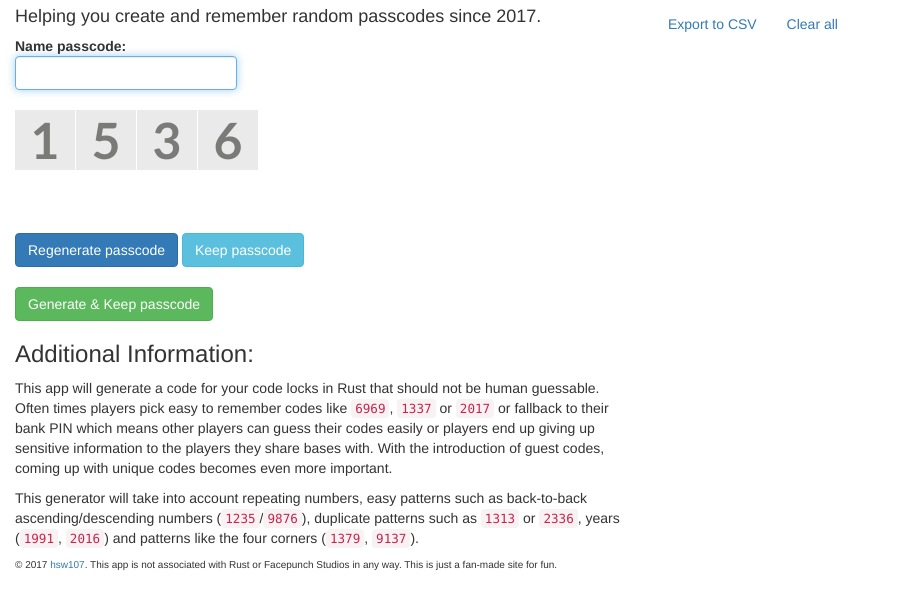
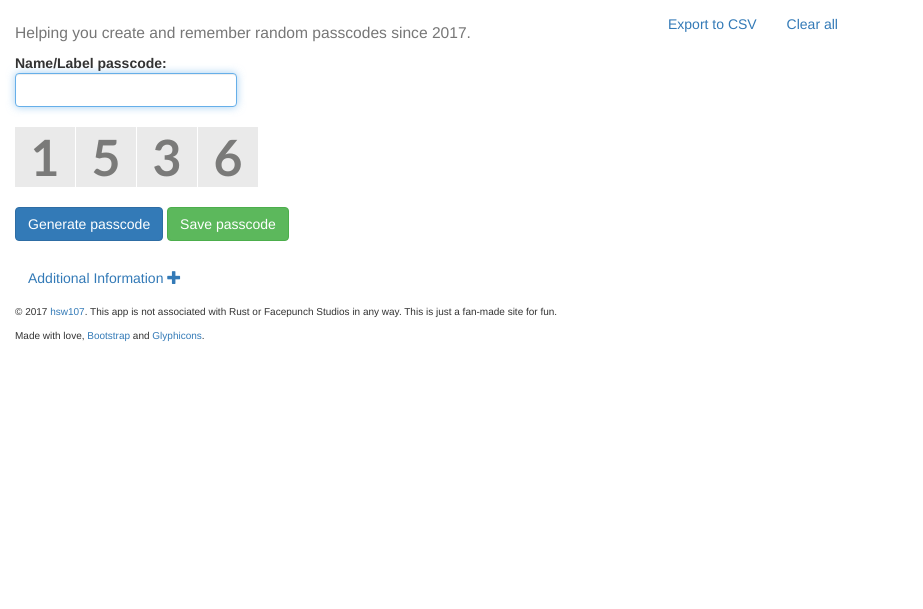
Before and after one commit to hsw107/RustCodeLockCodeGenerator, a plain HTML site: page index.html in a window 1280 px wide. Shown: the part 63-672 px from the top of the page, without its empty margins (0-923 px from the left). Drawn offline with nearby package versions, Linux system fonts and the light colour scheme.

Commit message:
Updated index

```diff
--- a/index.html
+++ b/index.html
@@ -17,27 +17,42 @@
         <div class="row">
             <div class="col-xs-6">
                 <h1>Rust Code Lock Passcode Generator</h1>
-                <h4>Helping you create and remember random passcodes since 2017.</h4>
+                <h3><small>Helping you create and remember random passcodes since 2017.</small></h3>
                 <div class="form-group">
                     <label>
-                        Name passcode:
+                        Name/Label passcode:
                         <input autofocus class="form-control" id="name" type="text" maxlength="24"/>
                     </label>
                 </div>
                 <div>
                     <span class="one num"></span><span class="two num"></span><span class="three num"></span><span class="four num"></span>
                 </div>
-                <h2>&nbsp;</h2>
+                <br/>
 
-                <button class="btn btn-primary" id="generate">Regenerate passcode</button>
-                <button class="btn btn-info" id="keep">Keep passcode</button>
+                <button class="btn btn-primary" id="generate">Generate passcode</button>
+                <button class="btn btn-success" id="keep">Save passcode</button>
                 <br/><br/>
-                <button class="btn btn-success" id="genAndKeep">Generate & Keep passcode</button><br/>
-                <h3>Additional Information:</h3>
-                <p>This app will generate a code for your code locks in Rust that should not be human guessable. Often times players pick easy to remember codes like <code>6969</code>, <code>1337</code>  or <code>2017</code> or fallback to their bank PIN which means other players can guess their codes easily or players end up giving up sensitive information to the players they share bases with. With the introduction of guest codes, coming up with unique codes becomes even more important.</p>
-                <p>This generator will take into account repeating numbers, easy patterns such as back-to-back ascending/descending numbers (<code>1235</code>/<code>9876</code>), duplicate patterns such as <code>1313</code> or <code>2336</code>, years (<code>1991</code>, <code>2016</code>) and patterns like the four corners (<code>1379</code>, <code>9137</code>).</p>
-                <p class="smallText">&copy; 2017 <a href="https://github.com/hsw107/RustCodeLockCodeGenerator">hsw107</a>. This app is not associated with Rust or Facepunch Studios in any way. This is just a fan-made site for fun.</p>
-            </div>
+
+                <button class="btn btn-link" id="addInfo" type="button" data-toggle="collapse" data-target="#collapseExample" aria-expanded="false" aria-controls="collapseExample">
+                    Additional Information <span class="glyphicon glyphicon-plus"></span>
+                </button>
+                <div class="collapse" id="collapseExample">
+                    <div class="well">
+                        <p>This app will generate a code for your code locks in Rust that should not be human guessable. Often times players pick easy to remember codes like <code>6969</code>, <code>1337</code>  or <code>2017</code> or fallback to their bank PIN which means other players can guess their codes easily or players end up giving up sensitive information to thep layers they share bases with. With the introduction of guest codes, coming up with and remembering unique codes becomes even more important.</p>
+                        <p>This generator will take into account:
+                            <ul>
+                                <li>Ascending/descending numbers (<code>1235</code>, <code>9876</code>)</li>
+                                <li>Repeating/duplicate patterns (<code>1313</code>, <code>2336</code>)</li>
+                                <li>Years (<code>1991</code>, <code>2016</code>)</li>
+                                <li>Four corners (<code>1379</code>, <code>9137</code>)</li>
+                                <li>Edges (<code>4862</code>, <code>2864</code>)</li>
+                                <li>L shaped patterns (<code>7410</code>, <code>8963</code>)</li>
+                            </ul>
+                    </div>
+                </div>
+                        <p class="smallText">&copy; 2017 <a href="https://github.com/hsw107/RustCodeLockCodeGenerator">hsw107</a>. This app is not associated with Rust or Facepunch Studios in any way. This is just a fan-made site for fun.</p>
+                        <p class="smallText">Made with love, <a href="http://getbootstrap.com">Bootstrap</a> and <a href="http://glyphicons.com/">Glyphicons</a>.</p>
+                 </div>
             <div class="col-xs-6">
                 <h1>Saved Codes</h1>
                 <button class="btn btn-link" id="export">Export to CSV</button>
```
